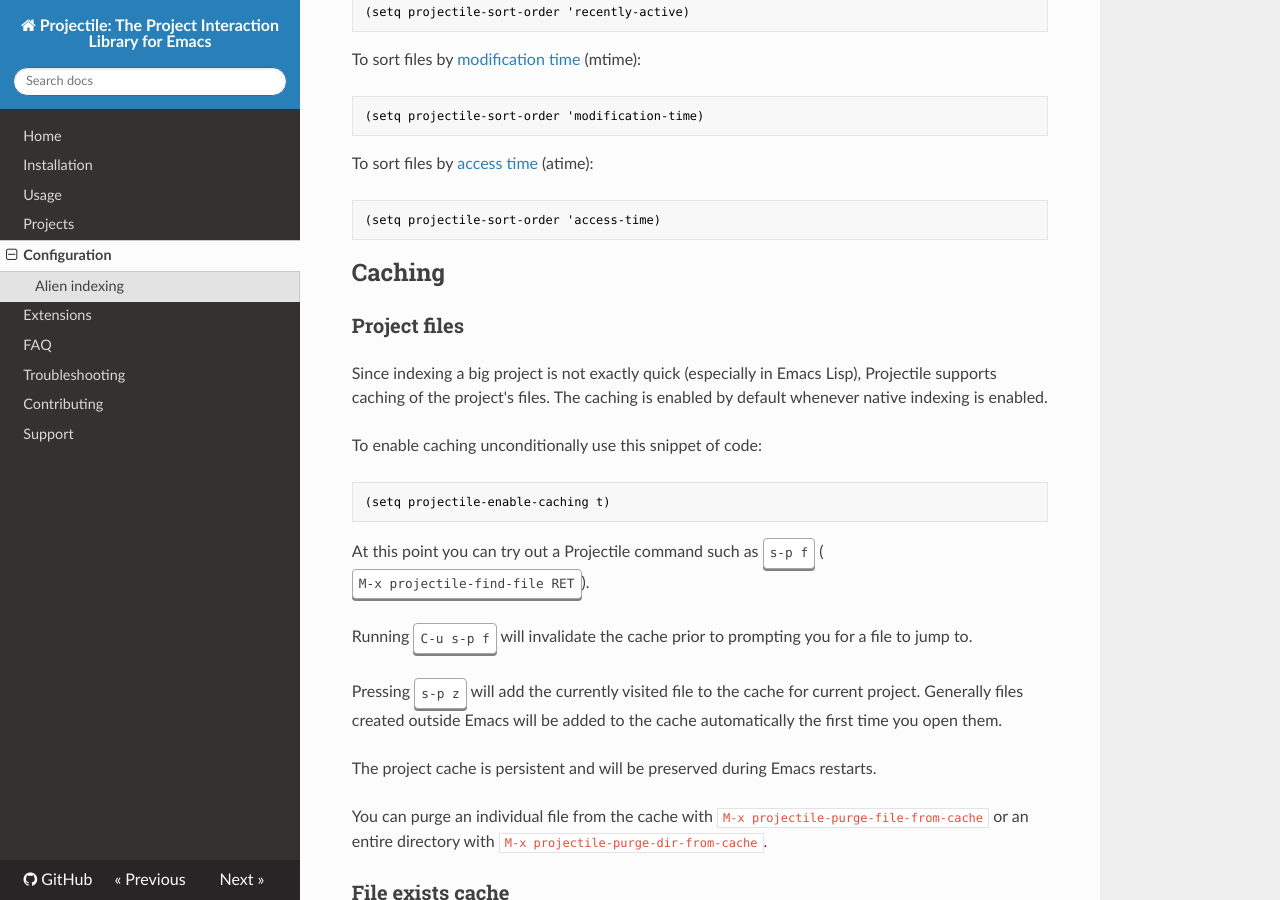
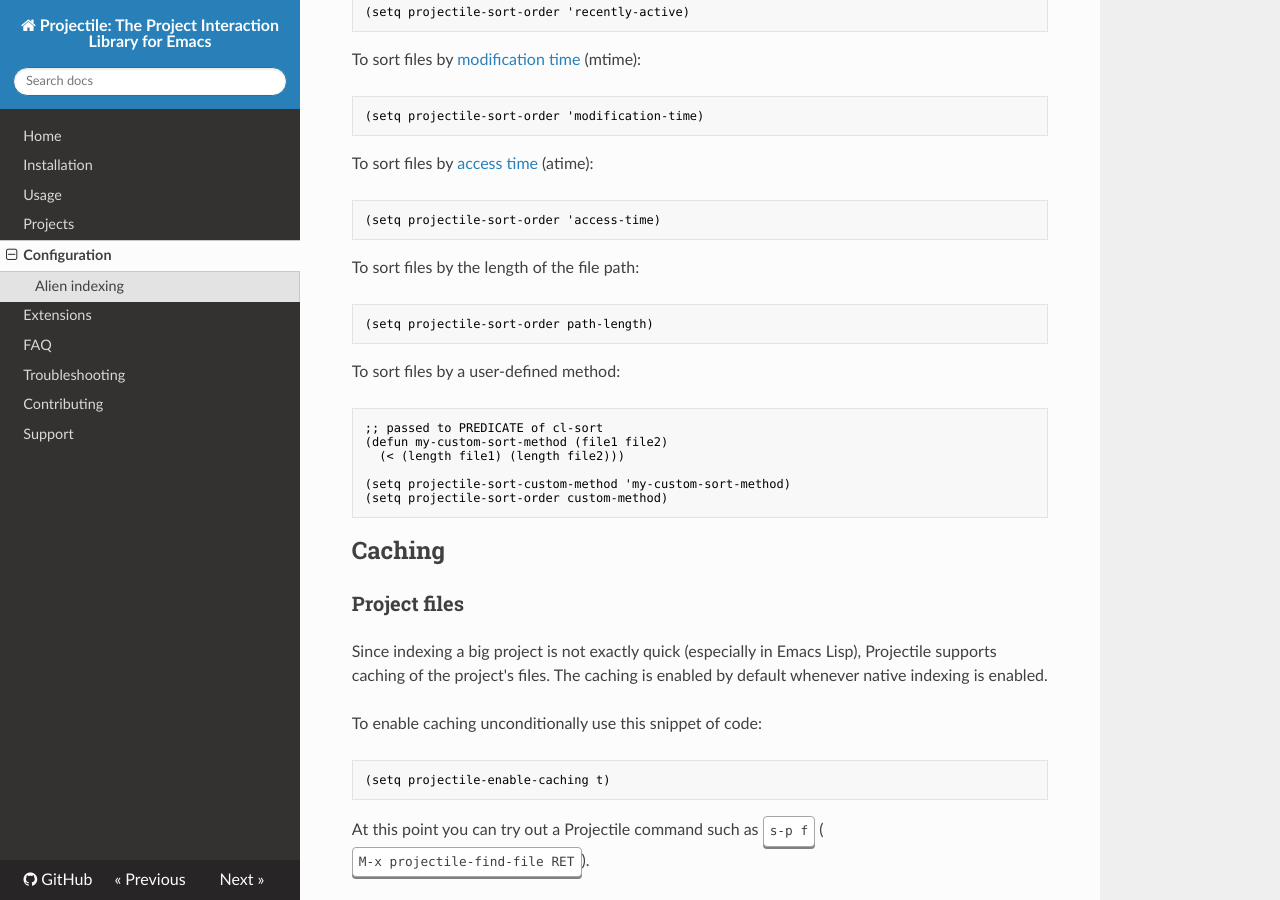
Before and after one commit to bbatsov/projectile, an MkDocs documentation site: the page built from doc/configuration.md, in a window 1280 px wide and 900 px high, scrolled down 2302 px. Built offline with MkDocs 1.6.1, drawn with Linux system fonts in a browser that asks for light colours; nearby versions of some CDN libraries; old or Windows-style settings are respelled for this version of MkDocs.

Commit message:
some docs

````diff
--- a/doc/configuration.md
+++ b/doc/configuration.md
@@ -124,6 +124,22 @@
 (setq projectile-sort-order 'access-time)
 ```
 
+To sort files by the length of the file path:
+
+```el
+(setq projectile-sort-order path-length)
+```
+
+To sort files by a user-defined method:
+
+```el
+;; passed to PREDICATE of cl-sort
+(defun my-custom-sort-method (file1 file2)
+  (< (length file1) (length file2)))
+
+(setq projectile-sort-custom-method 'my-custom-sort-method)
+(setq projectile-sort-order custom-method)
+```
 
 ## Caching
 
````
